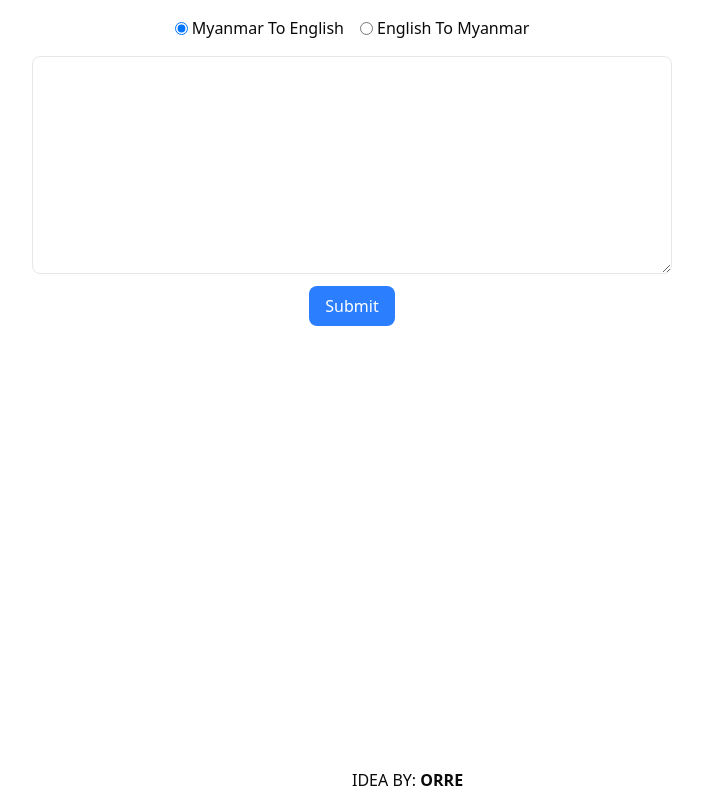
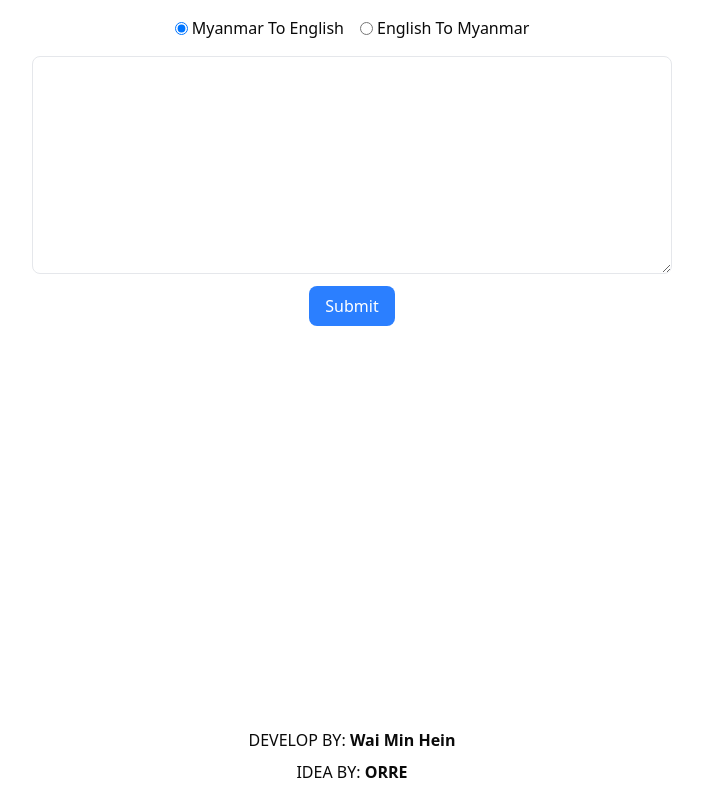
Before and after one commit to Wai-Min-Hein/M2E, a Next.js app: page / in a window 1280 px wide. Shown: the whole page, without its empty margins (288-991 px from the left). Built offline with nearby package versions, Linux system fonts and the light colour scheme.

Commit message:
add develop by

```diff
--- a/app/page.tsx
+++ b/app/page.tsx
@@ -240,7 +240,7 @@ const Home = () => {
 
 
   return (
-    <div className="w-screen relative min-h-screen overflow-hidden">
+    <div className="w-screen relative h-screen overflow-hidden">
       <div className="mt-4 flex items-center justify-center gap-4">
         <div className="flex items-center justify-center gap-1">
           <input
@@ -292,7 +292,11 @@ const Home = () => {
           </p>
         </div>
       )}
-      <p className="absolute bottom-0 left-1/2 mb-2" >IDEA BY: <strong>ORRE</strong> </p>
+      <div className="absolute bottom-0 left-1/2 translate-x-[-50%] my-4 text-center flex flex-col items-center justify-center gap-2 w-full">
+
+      <p className="" >DEVELOP BY: <strong>Wai Min Hein</strong> </p>
+      <p className="" >IDEA BY: <strong>ORRE</strong> </p>
+      </div>
     </div>
   );
 };
```
